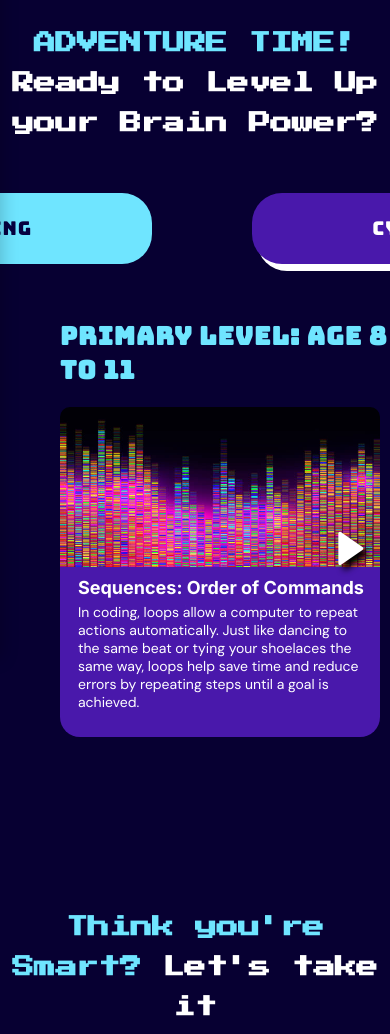
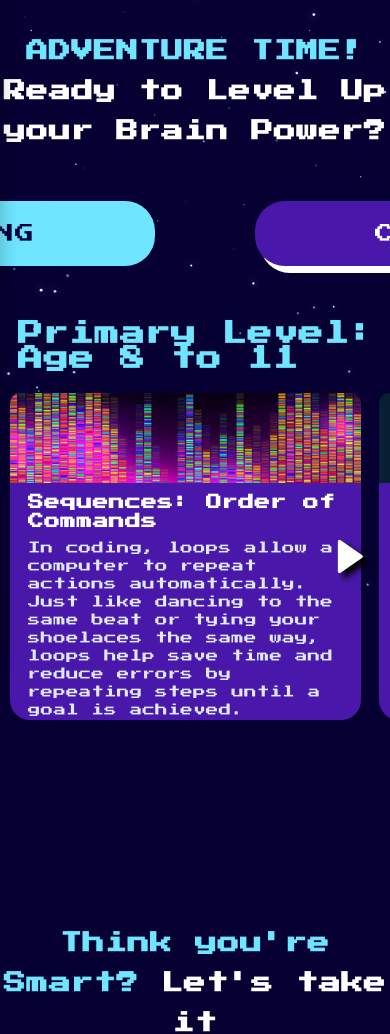
Before and after one commit to xtrnals/CyCode-Galaxy-Website, a plain HTML site: page lesson.html in a window 390 px wide. Shown: the part 185-1219 px from the top of the page. Drawn offline with nearby package versions, Linux system fonts and the light colour scheme; a web font is replaced by a local one.

Commit message:
fixed lessons page

```diff
--- a/lesson.css
+++ b/lesson.css
@@ -10,12 +10,32 @@ body {
     background-color: #060140;
 }
 
-.lesson-page{
+/* Make all text use Press Start 2P */
+body,
+.lesson-page,
+.cyber-page,
+h1, h2, h3, h4, h5, h6,
+p, span, a, button,
+.text-box, .Level, .Title-text, .nav-btn, .card-box, .footer, .footer-box, .copyright {
+    font-family: 'Press Start 2P', monospace !important;
+    letter-spacing: 0.5px;
+}
+
+.lesson-page,
+.cyber-page {
     position: relative;
     width: 100%;
     height: 100vh;
+    margin-bottom: 60px; /* Add space below the cards before the footer */
 }
 
+/* Responsive adjustment for smaller screens */
+@media (max-width: 900px) {
+    .lesson-page,
+    .cyber-page {
+        margin-bottom: 40px;
+    }
+}
 
 .scroll-function .left-arrow{
     z-index: 10;
@@ -46,7 +66,8 @@ body {
 .Title-text{
     display: flex;
     justify-content: center;
-    margin-top: 40px;
+    margin-top: 48px;
+    margin-bottom: 0;
     line-height: 40px;
     letter-spacing: -0.5px;
 }
@@ -96,7 +117,7 @@ button{
 
 .Level{
     margin-left: 60px;
-    margin-bottom: 20px;
+    margin-bottom: 32px;
     letter-spacing: 1px;
 }
 
@@ -110,38 +131,94 @@ button{
     display: flex;
     justify-content: flex-start;
     padding-left: 60px;
+    padding-right: 60px;
     overflow-x: auto;
-    gap: 21px;
-    padding-right: 60px;
+    gap: 32px;
+    margin-bottom: 0;
+    margin-top: 0;
 }
 
 .container::-webkit-scrollbar{
     width: 0;
 }
 
-.card-box{
+.card-box {
     width: 320px;
+    min-width: 320px;
+    height: 410px;
+    min-height: 410px;
     display: flex;
     flex-direction: column;
     border-radius: 20px;
     background-color: #4918AB;
     flex-shrink: 0;
-    height: 330px;
+    transition: box-shadow 0.2s;
+    margin-bottom: 0;
 }
-
-
-.card-box img{
+.card-box img {
     border-top-left-radius: 10px;
     border-top-right-radius: 10px;
     width: 100%;
-    height: 160px;
+    height: 130px;
+    object-fit: cover;
 }
 
-.text-box{
+.text-box {
     padding-left: 18px;
     padding-right: 18px;
-    width: 290px;
+    width: 100%;
     margin-top: 10px;
+    box-sizing: border-box;
+}
+
+/* Card text improvements for readability and hierarchy */
+.card-box .text-box h1 {
+    font-size: 0.95rem;
+    color: #fff;
+    font-family: "Press Start 2P", monospace;
+    margin-bottom: 8px;
+    line-height: 1.2;
+    text-align: left;
+    word-break: break-word;
+}
+
+.card-box .text-box p {
+    font-size: 0.73rem;
+    color: #e0eaff;
+    font-family: "DM Sans", Arial, sans-serif;
+    margin-top: 0;
+    text-align: left;
+    line-height: 1.45;
+    font-weight: 400;
+    letter-spacing: 0.02em;
+}
+
+/* Responsive adjustments for card text */
+@media (max-width: 900px) {
+    .Level {
+        margin-left: 18px;
+        margin-bottom: 22px;
+    }
+    .container {
+        padding-left: 10px;
+        padding-right: 10px;
+        gap: 18px;
+    }
+    .card-box {
+        width: 90vw;
+        min-width: 90vw;
+        height: auto;
+        min-height: 0;
+    }
+    .card-box img {
+        height: 90px;
+    }
+    .card-box .text-box h1 {
+        font-size: 0.98rem;
+    }
+    .card-box .text-box p {
+        font-size: 0.78rem;
+    }
 }
 
 .text-box h1{
--- a/lesson.html
+++ b/lesson.html
@@ -30,7 +30,7 @@
   </div>
 </header>
 
-<div id="stars-bg"></div>
+<canvas id="stars-bg"></canvas>
 
 <div class="lesson-page section" id="coding-primary">
     <div class="scroll-function">
@@ -492,7 +492,8 @@
 
 </div>
 
-<footer class="footer">
+<!--footer-->
+ <footer class="footer">
   <div class="footer-box">
     <h2>Socials</h2>
     <p>Follow us for more exciting deals!</p>
@@ -503,6 +504,7 @@
       <a href="https://wa.me/1234567890" target="_blank" aria-label="WhatsApp"><i class='bx bxl-whatsapp'></i></a>
     </div>
   </div>
+
   <div class="footer-box">
     <h3>Support</h3>
     <ul>
@@ -513,16 +515,28 @@
       <li><a href="how-to-play.html">How to Play</a></li>
     </ul>
   </div>
+
+  <div class="footer-box">
+    <h3>View Guides</h3>
+    <ul>
+      <li><a href="features.html">Features</a></li>
+      <li><a href="careers.html">Careers</a></li>
+      <li><a href="blog.html">Blog Posts</a></li>
+    </ul>
+  </div>
+
   <div class="footer-box">
     <h3>Contact</h3>
     <div class="contact">
-      <span><i class='bx bx-envelope'></i> info@cycodegalaxy.com</span>
-      <span><i class='bx bx-map'></i> 123, Dubai, UAE</span>
+      <span><i class='bx bxs-map'></i>123, Dubai, UAE</span>
+      <span><i class='bx bxs-phone'></i>+12 345 6789</span>
+      <span><i class='bx bxs-envelope'></i>cycodegalaxy@gmail.com</span>
     </div>
   </div>
 </footer>
+
 <div class="copyright">
-  &copy; 2025 CyCode Galaxy. All rights reserved.
+  <p>&#169; 2025 CyCode Galaxy. All Rights Reserved.</p>
 </div>
 
 <script src="lesson.js"></script>
```
Also changed, not shown: about.html (+1 -0 lines), achievement.html (+1 -0 lines), contactus.html (+1 -0 lines), index.html (+1 -0 lines), log.html (+5 -4 lines), projects.html (+1 -0 lines).
